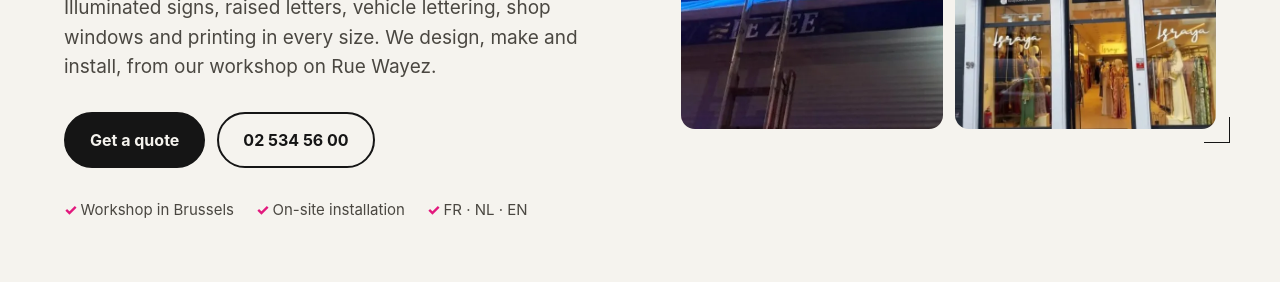
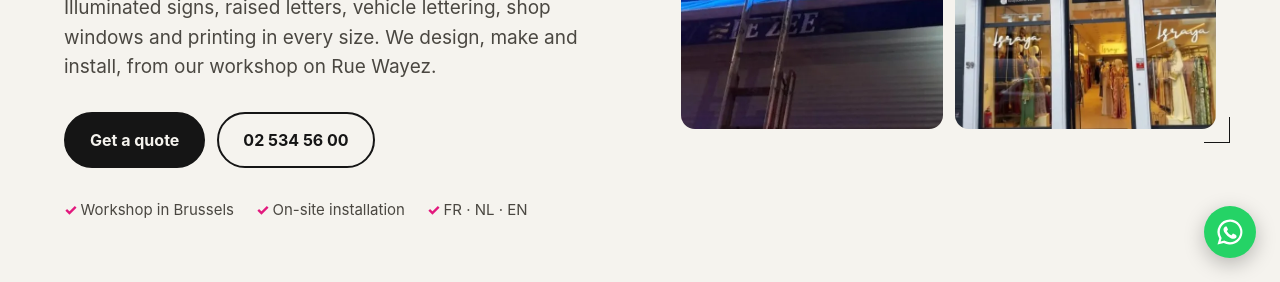
Before and after one commit to whiteshade15/print54, a plain HTML site: page index.html in a window 1280 px wide. Shown: the part 518-800 px from the top of the page. Drawn offline with Linux system fonts and the light colour scheme.

Commit message:
Bouton WhatsApp flottant, message pré-rempli selon la langue
Co-Authored-By: Claude Opus 5.5 <noreply@anthropic.com>
Claude-Session: https://claude.ai/code/session_01SML29P5PZBrNmdSTrt5FqX

```diff
--- a/index.html
+++ b/index.html
@@ -178,6 +178,10 @@ dialog img{max-height:82vh;width:auto;border-radius:10px}
 dialog p{color:#fff;text-align:center;margin:12px 0 0;font-weight:600}
 dialog button{all:unset;cursor:pointer;color:#fff;font-size:34px;line-height:1;position:fixed;top:16px;right:18px}
 
+.wa-fab{position:fixed;right:18px;bottom:18px;z-index:50;width:58px;height:58px;border-radius:50%;background:#25d366;color:#fff;display:none;align-items:center;justify-content:center;box-shadow:0 6px 20px rgba(0,0,0,.25);transition:transform .2s}
+.wa-fab:hover{transform:scale(1.07)}
+.wa-fab svg{width:30px;height:30px}
+@media (min-width:761px){.wa-fab{width:52px;height:52px;right:24px;bottom:24px}}
 .reveal{opacity:0;transform:translateY(16px);transition:opacity .6s,transform .6s}
 .reveal.in{opacity:1;transform:none}
 @media (prefers-reduced-motion:reduce){.reveal{opacity:1;transform:none;transition:none}html{scroll-behavior:auto}}
@@ -388,6 +392,7 @@ dialog button{all:unset;cursor:pointer;color:#fff;font-size:34px;line-height:1;p
   </div>
 </footer>
 
+<a class="wa-fab" id="wa-fab" href="#" target="_blank" rel="noopener" aria-label="WhatsApp"><svg viewBox="0 0 24 24" fill="currentColor" aria-hidden="true"><path d="M12 2a10 10 0 0 0-8.6 15.1L2 22l5-1.3A10 10 0 1 0 12 2zm0 18.2a8.2 8.2 0 0 1-4.2-1.2l-.3-.2-3 .8.8-2.9-.2-.3A8.2 8.2 0 1 1 12 20.2zm4.5-6.1c-.2-.1-1.5-.7-1.7-.8-.2-.1-.4-.1-.6.1l-.8 1c-.1.2-.3.2-.5.1a6.7 6.7 0 0 1-3.3-2.9c-.3-.4.2-.4.7-1.4.1-.2 0-.3 0-.4l-.8-1.8c-.2-.5-.4-.4-.6-.4h-.5a1 1 0 0 0-.7.3 2.9 2.9 0 0 0-.9 2.2 5.1 5.1 0 0 0 1.1 2.7 11.6 11.6 0 0 0 4.4 3.9c1.6.7 2.3.8 3.1.6.5-.1 1.5-.6 1.7-1.2.2-.6.2-1.1.1-1.2l-.5-.3z"/></svg></a>
 <dialog id="lb"><button type="button" aria-label="Fermer">×</button><img alt=""><p></p></dialog>
 
 <script>
@@ -502,6 +507,7 @@ function setLang(l){
   document.querySelectorAll("[data-i18n-ph]").forEach(e=>e.placeholder=t(e.dataset.i18nPh));
   document.querySelectorAll(".lang button").forEach(b=>b.setAttribute("aria-pressed",b.dataset.lang===l));
   renderGallery();
+  if(window.waUpd)waUpd();
   try{localStorage.setItem("p54-lang",l)}catch(e){}
 }
 
@@ -539,7 +545,12 @@ document.getElementById("quote").addEventListener("submit",e=>{
   location.href=`mailto:info@print54.be?subject=${encodeURIComponent(subject)}&body=${encodeURIComponent(body)}`;
 });
 
-if(WHATSAPP){const w=document.querySelector(".wa");w.style.display="block";document.getElementById("wa-link").href="https://wa.me/"+WHATSAPP;}
+const WA_MSG={fr:"Bonjour Print54, je souhaite un devis pour : ",nl:"Hallo Print54, ik wil graag een offerte voor: ",en:"Hello Print54, I would like a quote for: "};
+function waHref(){return "https://wa.me/"+WHATSAPP+"?text="+encodeURIComponent(WA_MSG[lang]||WA_MSG.fr);}
+if(WHATSAPP){const w=document.querySelector(".wa");w.style.display="block";
+  const fab=document.getElementById("wa-fab");fab.style.display="flex";
+  const upd=()=>{document.getElementById("wa-link").href=waHref();fab.href=waHref();fab.setAttribute("aria-label",pick("Écrire sur WhatsApp","Stuur een WhatsApp-bericht","Message us on WhatsApp"));};
+  window.waUpd=upd;upd();}
 document.getElementById("yr").textContent=new Date().getFullYear();
 
 const io="IntersectionObserver" in window?new IntersectionObserver(es=>es.forEach(x=>{if(x.isIntersecting){x.target.classList.add("in");io.unobserve(x.target)}}),{threshold:.12}):null;
```
